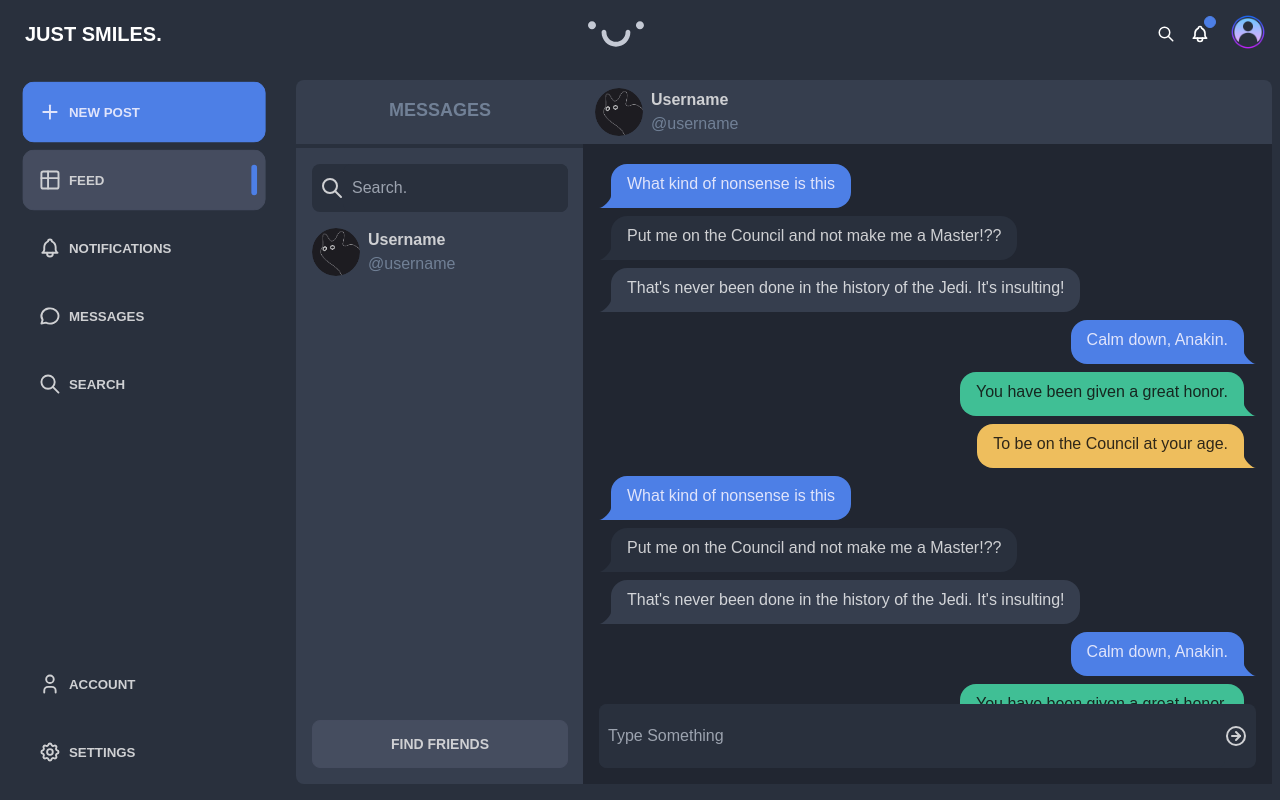
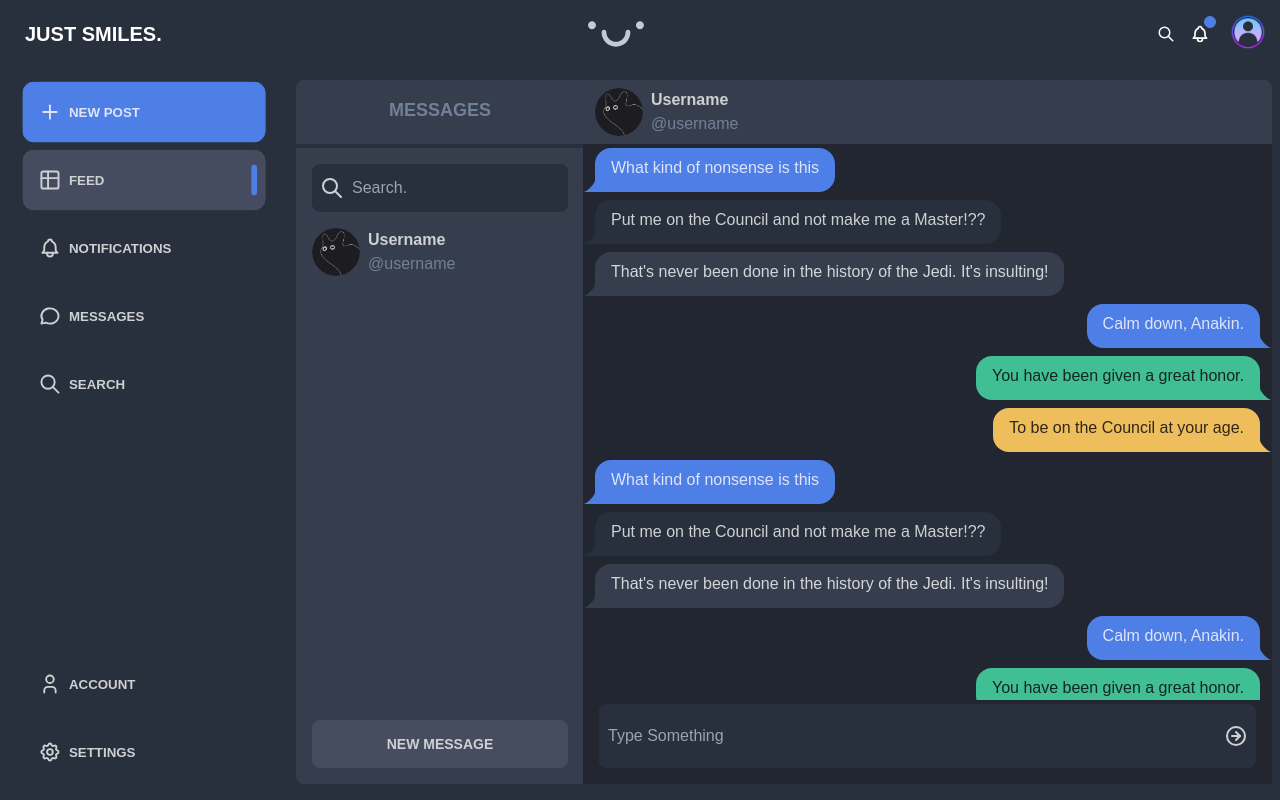
Before and after one commit to Sameers12s/JustSmile-1, a React (Vite) app: page /messages in a window 1280 px wide. Built offline with nearby package versions, Linux system fonts and the light colour scheme.

Commit message:
props update

```diff
--- a/src/components/ChartArea.jsx
+++ b/src/components/ChartArea.jsx
@@ -3,13 +3,13 @@ import UserNames from "../components/UserNames";
 const ChartArea = () => {
   return (
     <div className="join-item flex flex-col flex-1 h-full rounded-lg bg-neutrals-800">
-      <div className="w-full h-16 text-center">
+      <div className="w-full h-16 text-center ">
         <div className="flex flex-1 h-full items-center px-3">
           <UserNames />
         </div>
       </div>
 
-      <div className="flex flex-col flex-1 bg-neutrals-950 rounded-none p-4 min-h-0 ">
+      <div className="flex flex-col flex-1 bg-neutrals-950 rounded-none min-h-0 ">
         <div className="flex-1 flex-col overflow-y-auto ">
           <div className="chat chat-start">
             <div className="chat-bubble chat-bubble-primary">
@@ -72,6 +72,7 @@ const ChartArea = () => {
             </div>
           </div>
         </div>
+        <div className="p-4 pt-1">
           <div className=" flex-shrink-0">
             <div className="join items-center justify-center bg-neutrals-900 w-full">
               <input
@@ -87,6 +88,7 @@ const ChartArea = () => {
           </div>
         </div>
       </div>
+    </div>
   );
 };
 export default ChartArea;
--- a/src/components/FriendsTab.jsx
+++ b/src/components/FriendsTab.jsx
@@ -1,21 +1,42 @@
 import UserNames from "./UserNames";
-const FriendsTab = () => {
+import { IconSearch } from "@tabler/icons-react";
+const FriendsTab = (props) => {
   return (
-    <div className="flex flex-col w-full h-full rounded-lg bg-neutrals-800">
-      <div className="w-full h-16 font-bold text-neutrals-600 text-center text-lg py-4 border-b-4 border-b-neutrals-900 mb-2">
-        FRIENDS
+    <div className="join-item flex flex-col w-72 h-full rounded-lg bg-neutrals-800">
+      <div className="w-full h-16 font-bold text-neutrals-600 text-center text-lg py-4">
+        {props.title}
       </div>
-      <div className="flex flex-row w-full h-18 items-center p-2">
+      <div className="flex flex-row w-full h-18 items-center p-4 border-t-4 border-t-neutrals-900 rounded-none">
+        {props.InputNeed ? (
+          <div className="join w-full items-center justify-center pl-2 bg-neutrals-900">
+            <div className="join-item ">
+              <IconSearch />
+            </div>
+            <input
+              type="text"
+              id="search"
+              placeholder="Search."
+              className="input w-full  rounded-lg text-bold pl-2 focus:outline-none"
+              required
+            />
+          </div>
+        ) : null}
+      </div>
+      <div className="flex-1 px-4">
         <UserNames />
-        <div className="flex indicator p-4">
-          <span className="indicator-item indicator-middle indicator-center badge badge-secondary h-1 bg-brand-green p-1"></span>
-        </div>
       </div>
-      <div className="flex-1"></div>
       <div className="flex justify-center p-4">
-        <button className="btn w-full bg-neutrals-700">FIND FRIENDS</button>
+        <button className="btn w-full bg-neutrals-700">
+          {props.ButtonName}
+        </button>
       </div>
     </div>
   );
 };
 export default FriendsTab;
+
+FriendsTab.defaultProps = {
+  title: "Title Name",
+  InputNeed: false,
+  ButtonName: "Button Name",
+};
--- a/src/components/MessageFriendsTab.jsx
+++ /dev/null
@@ -1,32 +0,0 @@
-import UserNames from "../components/UserNames";
-import { IconSearch } from "@tabler/icons-react";
-const MessageFriendsTab = () => {
-  return (
-    <div className="join-item flex flex-col basis-72 h-full rounded-lg bg-neutrals-800">
-      <div className="w-full h-16 font-bold text-neutrals-600 text-center text-lg py-4">
-        MESSAGES
-      </div>
-      <div className="flex flex-row w-full h-18 items-center p-4 border-t-4 border-t-neutrals-900 rounded-none">
-        <div className="join w-full items-center justify-center pl-2 bg-neutrals-900">
-          <div className="join-item ">
-            <IconSearch />
-          </div>
-          <input
-            type="text"
-            id="email"
-            placeholder="Search."
-            className="input w-full  rounded-lg text-bold pl-2 focus:outline-none"
-            required
-          />
-        </div>
-      </div>
-      <div className="flex-1 px-4">
-        <UserNames />
-      </div>
-      <div className="flex justify-center p-4">
-        <button className="btn w-full bg-neutrals-700">FIND FRIENDS</button>
-      </div>
-    </div>
-  );
-};
-export default MessageFriendsTab;
--- a/src/components/RightSidebar.jsx
+++ b/src/components/RightSidebar.jsx
@@ -5,7 +5,7 @@ const RightSidebar = () => {
     <div className="min-w-[20rem] max-w-[20rem] hidden xl:block bg-neutrals-900 h-full">
       <div className="flex flex-col h-full p-4 py-4 pt-0 space-y-4 ">
         <FollowersFollowingTab />
-        <FriendsTab />
+        <FriendsTab title="FRIENDS" ButtonName="FIND FRIENDS" />
       </div>
     </div>
   );
--- a/src/pages/Messenger.jsx
+++ b/src/pages/Messenger.jsx
@@ -1,10 +1,10 @@
-import MessageFriendTab from "../components/MessageFriendsTab";
+import FriendTab from "../components/FriendsTab";
 import ChartArea from "../components/ChartArea";
 const Messenger = () => {
   document.title = "JustSmile | Messenger";
   return (
     <div className="join flex flex-row h-full pb-4">
-      <MessageFriendTab />
+      <FriendTab title="MESSAGES" InputNeed={true} ButtonName="NEW MESSAGE" />
       <ChartArea />
     </div>
   );
```
Lines whose indentation alone changed are shown as unchanged.
